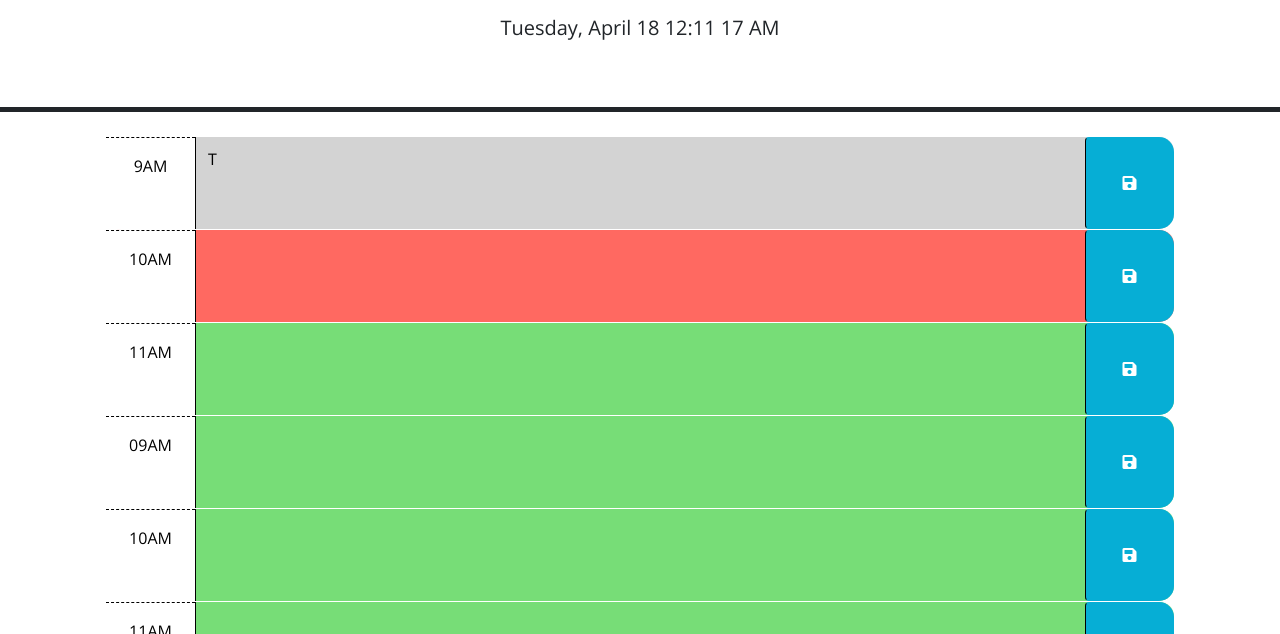
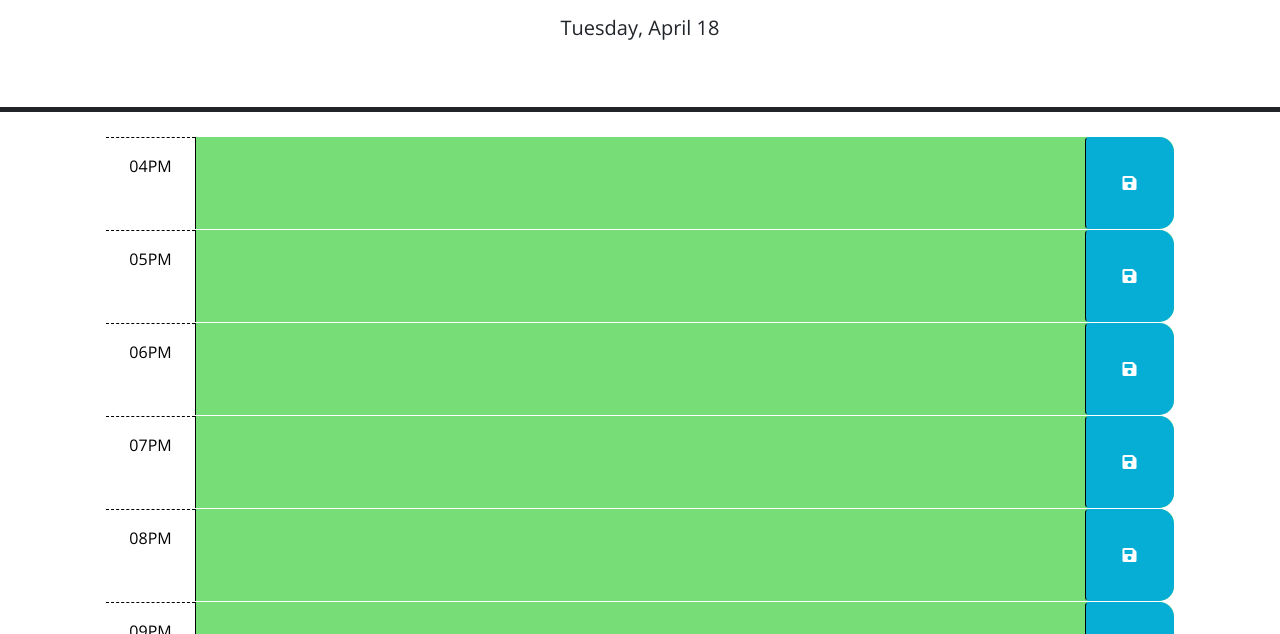
Before and after one commit to neto1895/M5C_WorkDayScheduler-ECR, a plain HTML site: page index.html in a window 1280 px wide. Shown: the part 166-800 px from the top of the page. Drawn offline with nearby package versions, Linux system fonts and the light colour scheme.

Commit message:
added localstore functions and erase the test in html

```diff
--- a/assets/script.js
+++ b/assets/script.js
@@ -1,82 +1,48 @@
 // Wrap all code that interacts with the DOM in a call to jQuery to ensure that
 // the code isn't run until the browser has finished rendering all the elements
 // in the html.
-const startbushour = 9;
-const endbushour = 17;
+const startbushour = 16;
+const endbushour = 23;
 let taskarray = [""];
 for (i = 0; i < endbushour-startbushour; i++){
     taskarray.push("");
 }
-
-
+function init() {
+    var stored_taskarray = JSON.parse(localStorage.getItem("taskarray"));
+    if (stored_taskarray !== null) {
+        taskarray = stored_taskarray;
+  }}
 
 function reply_click(clicked_id){
-    alert(clicked_id);
-}$(function () {
-    // TODO: Add a listener for click events on the save button. This code should
-    // use the id in the containing time-block as a key to save the user input in
-    // local storage. HINT: What does `this` reference in the click listener
-    // function? How can DOM traversal be used to get the "hour-x" id of the
-    // time-block containing the button that was clicked? How might the id be
-    // useful when saving the description in local storage?
+    console.log(clicked_id);
+    var textid = "#text"+clicked_id;
+    console.log(textid);
+    console.log(document.getElementById("text9").value);
+    console.log($(textid).val());
+    taskarray[clicked_id-startbushour]=$(textid).val();
+    localStorage.setItem("taskarray", JSON.stringify(taskarray));
+}
 
-
-
-
+$(function () {
     const now = dayjs();
-    const formattedDate = now.format('dddd, MMMM DD hh:mm ss A');
+    const formattedDate = now.format('dddd, MMMM DD');
     $("#currentDay").text(formattedDate);
-
-    console.log(dayjs().format("hh:mm ss A" ));
-
-    // let $outerDiv = $("<div>", { id: "hour-xh", class: "row time-block past" });
-    // $('<div>', { class: 'col-2 col-md-1 hour text-center py-3', text: 'xh' }).appendTo($outerDiv);
-    // $('<textarea>', { class: 'col-8 col-md-10 description', rows: 3, text: 'Test js' }).appendTo($outerDiv);
-    // let $button = $('<button>', { class: 'btn saveBtn col-2 col-md-1', 'aria-label': 'save' }).appendTo($outerDiv);
-    // $('<i>', { class: 'fas fa-save', 'aria-hidden': true }).appendTo($button);
-    // $outerDiv.appendTo('.container-lg.px-5');
-
     let timestatus = "";
-
-
-
     for (let xh = startbushour; xh < endbushour+1; xh++) {
-        console.log(xh);
-        console.log(now.format("H"))
         if (xh < now.format("H")){
-            console.log("past")
             timestatus = "past";
         } else if (xh == now.format("H")){
-            console.log("present")
             timestatus = "present";
         } else{
-            console.log("future")
             timestatus = "future";
         }
-
         let $outerDiv = $("<div>", { id: "hour"+xh, class: "row time-block "+timestatus });
         $('<div>', { class: 'col-2 col-md-1 hour text-center py-3', text: dayjs().set('hour', xh).format("hhA") }).appendTo($outerDiv);
-        $('<textarea>', { class: 'col-8 col-md-10 description', rows: 3, text: "" }).appendTo($outerDiv);
-        let $button = $('<button>', { onClick:"reply_click(this.id)",id: "btn"+xh, class: 'btn saveBtn col-2 col-md-1', 'aria-label': 'save' }).appendTo($outerDiv);
+        $('<textarea>', { id:"text"+xh, class: 'col-8 col-md-10 description', rows: 3, text: taskarray[xh-startbushour] }).appendTo($outerDiv);
+        let $button = $('<button>', { onClick:"reply_click(this.id)",id: xh, class: 'btn saveBtn col-2 col-md-1', 'aria-label': 'save' }).appendTo($outerDiv);
         $('<i>', { class: 'fas fa-save', 'aria-hidden': true }).appendTo($button);
         $outerDiv.appendTo('.container-lg.px-5');
+    }
+  });
 
-
-
-    }
-    // TODO: Add code to apply the past, present, or future class to each time
-    // block by comparing the id to the current hour. HINTS: How can the id
-    // attribute of each time-block be used to conditionally add or remove the
-    // past, present, and future classes? How can Day.js be used to get the
-    // current hour in 24-hour time?
-    //
-
-
-    // TODO: Add code to get any user input that was saved in localStorage and set
-    // the values of the corresponding textarea elements. HINT: How can the id
-    // attribute of each time-block be used to do this?
-    //
-
-
-    // TODO: Add code to display the current date in the header of the page.
-  });
+  init();
--- a/index.html
+++ b/index.html
@@ -29,42 +29,6 @@
       <p id="currentDay" class="lead"></p>
     </header>
     <div class="container-lg px-5">
-      <!-- Use class for "past", "present", and "future" to apply styles to the
-        time-block divs accordingly. The javascript will need to do this by
-        adding/removing these classes on each div by comparing the hour in the
-        id to the current hour. The html provided below is meant to be an example
-        demonstrating how the css provided can be leveraged to create the
-        desired layout and colors. The html below should be removed or updated
-        in the finished product. Remember to delete this comment once the
-        code is implemented.
-        -->
-
-      <!-- Example of a past time block. The "past" class adds a gray background color. -->
-      <div id="hour-9" class="row time-block past">
-        <div class="col-2 col-md-1 hour text-center py-3">9AM</div>
-        <textarea class="col-8 col-md-10 description" rows="3">T </textarea>
-        <button class="btn saveBtn col-2 col-md-1" aria-label="save">
-          <i class="fas fa-save" aria-hidden="true"></i>
-        </button>
-      </div>
-
-      <!-- Example of a a present time block. The "present" class adds a red background color. -->
-      <div id="hour-10" class="row time-block present">
-        <div class="col-2 col-md-1 hour text-center py-3">10AM</div>
-        <textarea class="col-8 col-md-10 description" rows="3"> </textarea>
-        <button class="btn saveBtn col-2 col-md-1" aria-label="save">
-          <i class="fas fa-save" aria-hidden="true"></i>
-        </button>
-      </div>
-
-      <!-- Example of a future time block. The "future" class adds a green background color. -->
-      <div id="hour-11" class="row time-block future">
-        <div class="col-2 col-md-1 hour text-center py-3">11AM</div>
-        <textarea class="col-8 col-md-10 description" rows="3"> </textarea>
-        <button class="btn saveBtn col-2 col-md-1" aria-label="save">
-          <i class="fas fa-save" aria-hidden="true"></i>
-        </button>
-      </div>
 
     <script src="https://code.jquery.com/jquery-3.4.1.min.js"></script>
     <script
```
